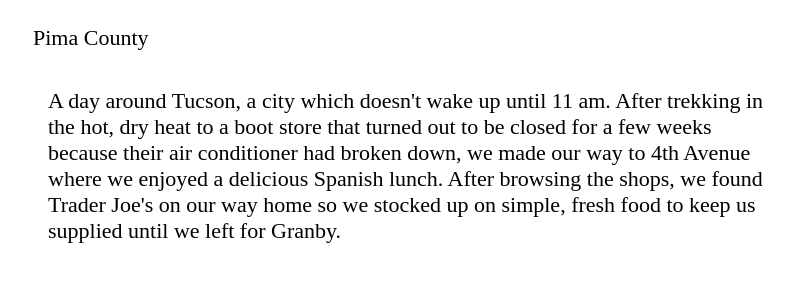
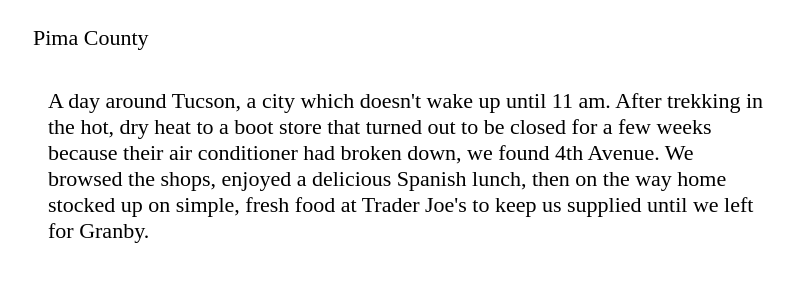
Before and after one commit to citmandigitaljobs/citmandigitaljobs-2024holiday-Arizona, a plain HTML site: page index.html in a window 1280 px wide. Shown: the part 2883-3178 px from the top of the page, 0-808 px from the left. Drawn offline with Linux system fonts and the light colour scheme; a web font is replaced by a local one.

Commit message:
Update index.html

```diff
--- a/index.html
+++ b/index.html
@@ -168,7 +168,7 @@
         <h2>Tucson</h2>
         <h>Pima County</h>
         <div class="text">
-          <p>A day around Tucson, a city which doesn't wake up until 11 am.  After trekking in the hot, dry heat to a boot store that turned out to be closed for a few weeks because their air conditioner had broken down, we made our way to 4th Avenue where we enjoyed a delicious Spanish lunch.  After browsing the shops, we found Trader Joe's on our way home so we stocked up on simple, fresh food to keep us supplied until we left for Granby.</p>
+          <p>A day around Tucson, a city which doesn't wake up until 11 am.  After trekking in the hot, dry heat to a boot store that turned out to be closed for a few weeks because their air conditioner had broken down, we found 4th Avenue.  We browsed the shops, enjoyed a delicious Spanish lunch, then on the way home  stocked up on simple, fresh food at Trader Joe's to keep us supplied until we left for Granby.</p>
         </div>
       </div>
 
```
